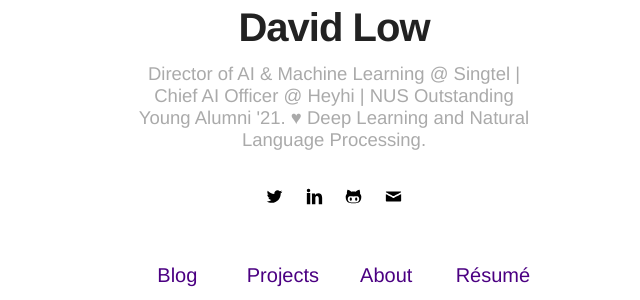
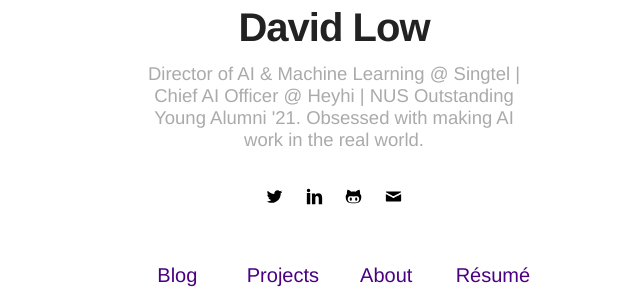
Before and after one commit to davidlowjw/davidlowjw.github.io, a Jekyll site: the page built from index.html, in a window 1280 px wide. Shown: the part 274-574 px from the top of the page, without its empty margins (306-946 px from the left). Built offline with Jekyll 4.4.1, drawn with Linux system fonts in a browser that asks for light colours.

Commit message:
Update profile

```diff
--- a/_config.yml
+++ b/_config.yml
@@ -1,6 +1,6 @@
 # main text of home
 name: David Low
-bio: Director of AI & Machine Learning @ Singtel | Chief AI Officer @ Heyhi | NUS Outstanding Young Alumni '21. ♥ Deep Learning and Natural Language Processing.
+bio: Director of AI & Machine Learning @ Singtel | Chief AI Officer @ Heyhi | NUS Outstanding Young Alumni '21. Obsessed with making AI work in the real world.
 
 # twitter summary info
 description: A blog about technology and stuff related
```
